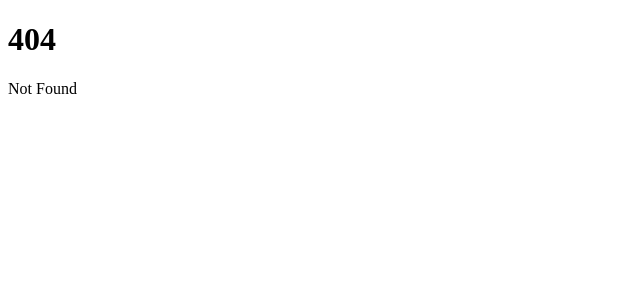
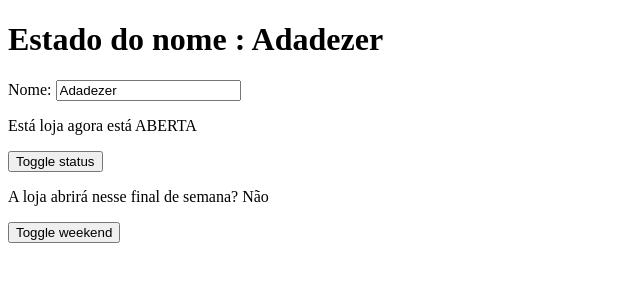
Before and after one commit to Adadezer/svelte5-basics-stolinski, a SvelteKit app: page /state in a window 1280 px wide. Before the commit this address had no page. Shown: the top 300 px of the page, without its empty margins (0-640 px from the left). Built offline with nearby package versions, Linux system fonts and the light colour scheme.

Commit message:
feat: example: $state() and bind runes

```diff
--- /dev/null
+++ b/src/routes/state/+page.svelte
@@ -0,0 +1,28 @@
+<script lang="ts">
+	let name = $state('Adadezer');
+
+	let status: 'ABERTA' | 'FECHADA' = $state('ABERTA');
+
+	function toggle() {
+		status = status === 'ABERTA' ? 'FECHADA' : 'ABERTA';
+	}
+
+	// Outra maneira de declarar função com true ou false
+	let weekend = $state(false);
+
+	function onclick() {
+		weekend = !weekend;
+	}
+</script>
+
+<h1>Estado do nome : {name}</h1>
+
+<label for="name">Nome:</label>
+<input id="name" type="text" bind:value={name} />
+
+<p>Está loja agora está {status}</p>
+<button onclick={toggle}>Toggle status</button>
+
+<!-- shorthand, função e evento com o mesmo nome -->
+<p>A loja abrirá nesse final de semana? {weekend ? 'Sim' : 'Não'}</p>
+<button {onclick}>Toggle weekend</button>
```
